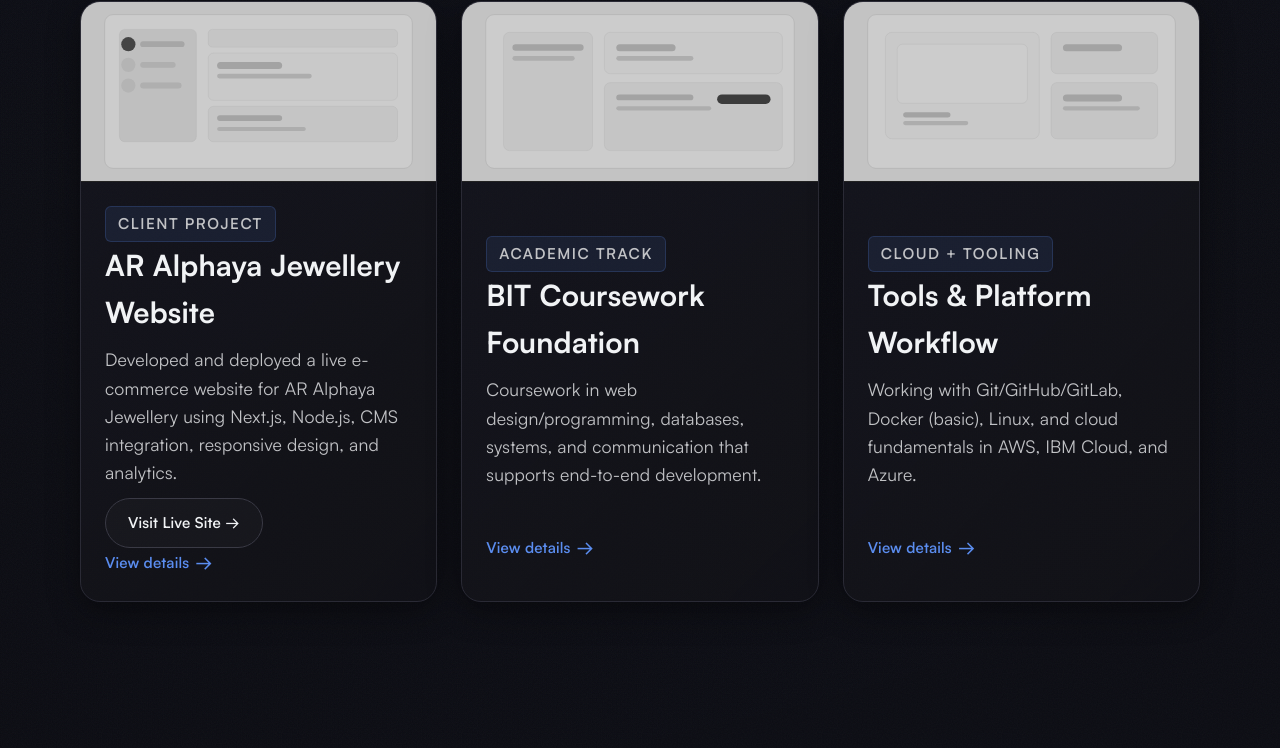
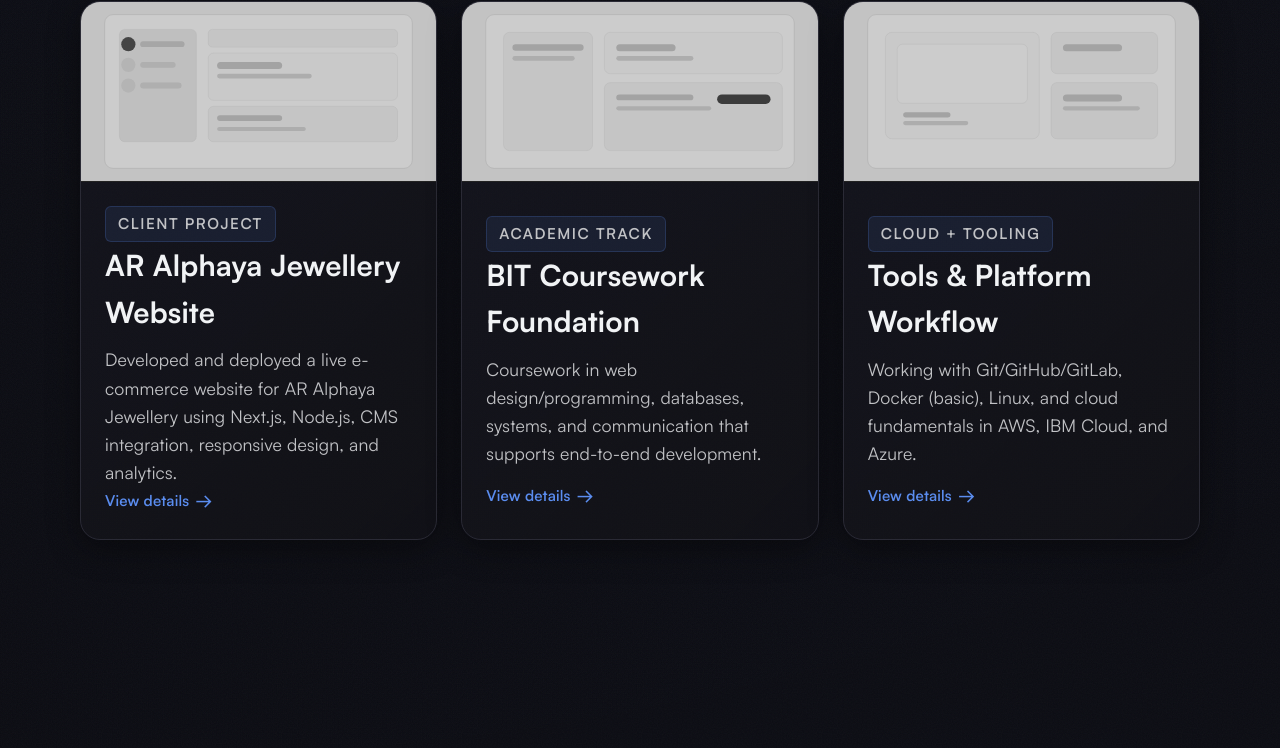
Before and after one commit to haxllo/ciqada.me, a Next.js app: page / in a window 1280 px wide. Shown: the part 1569-2317 px from the top of the page. Built offline with nearby package versions, Linux system fonts and the light colour scheme.

Commit message:
Fix duplicate buttons: Move live site link to detail page
- Remove 'Visit Live Site' button from homepage card
- Add 'Visit Live Site' button to AR Alphaya case study page
- Keeps homepage cleaner with single 'View details' action

```diff
--- a/src/app/page.tsx
+++ b/src/app/page.tsx
@@ -122,15 +122,6 @@
                     Developed and deployed a live e-commerce website for AR Alphaya Jewellery
                     using Next.js, Node.js, CMS integration, responsive design, and analytics.
                   </p>
-                  <a
-                    href="https://www.aralphayajewellery.com/"
-                    target="_blank"
-                    rel="noopener noreferrer"
-                    className="button secondary"
-                    style={{ display: 'inline-flex', marginTop: '12px', fontSize: 'var(--step--1)' }}
-                  >
-                    Visit Live Site →
-                  </a>
                 </div>
                 <Link className="work-link" href="/work/ar-alphaya-jewellery">
                   View details
```
Also changed, not shown: src/app/work/[slug]/page.tsx (+10 -0 lines).
